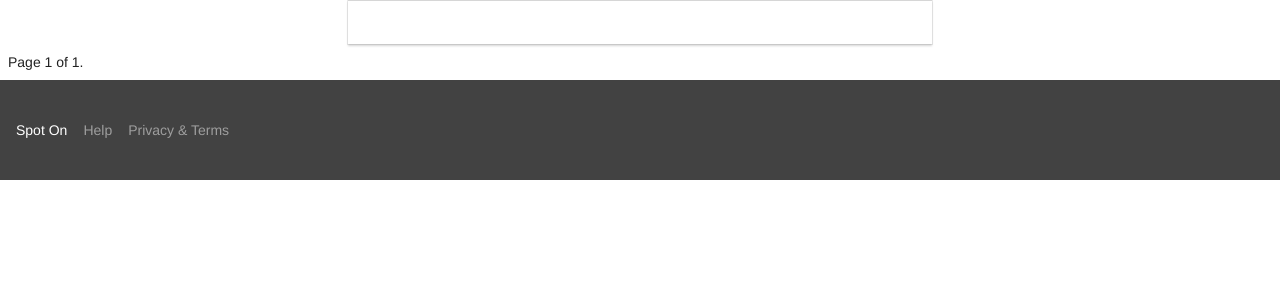
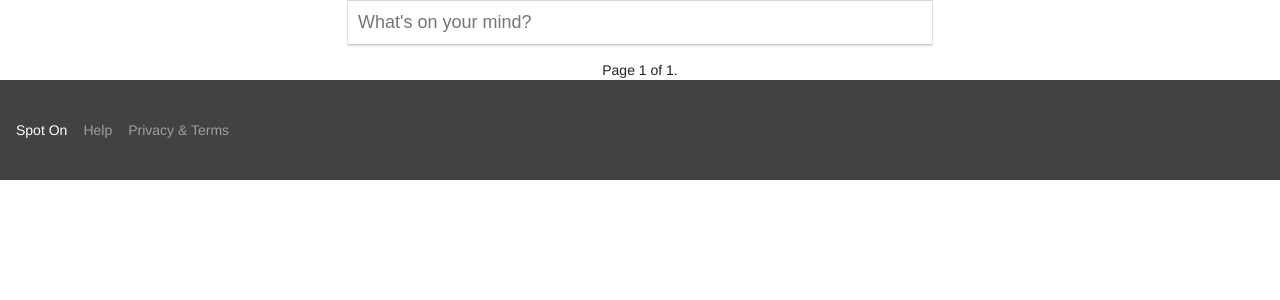
Before and after one commit to mtaziz/spot-on, a Django app: page / in a window 1280 px wide. Shown: the part 64-364 px from the top of the page. Run offline with Django 3.2, Linux system fonts and the light colour scheme; data that the repository does not hold is empty; some libraries are stand-ins or nearby versions.

Commit message:
style the page

```diff
--- a/home/static/home/css/main.css
+++ b/home/static/home/css/main.css
@@ -49,6 +53,14 @@
     box-shadow: 0 2px 8px 0 rgba(0,0,0,0.2),0 0 0 1px rgba(0,0,0,0.08);
 }
 
+.step-links {
+    display: block;
+    text-align: center;
+    float: none;
+    position: relative;
+    margin: 0 auto;
+}
+
 @media only screen and (max-width: 1024px) {
     .mdl-layout__content {
         padding-top: 64px;
--- a/home/templates/home/index.html
+++ b/home/templates/home/index.html
@@ -29,7 +29,7 @@
 
 
             <div class="search-box-container">
-                <input class="search-box"/>
+                <input class="search-box" placeholder="What's on your mind?"/>
             </div>
 
             <div class="mdl-grid result-area">
```
Also changed, not shown: other parts of home/static/home/css/main.css (+4 -0 lines), other parts of home/templates/home/index.html (+2 -2 lines). Lines whose indentation alone changed are shown as unchanged.
